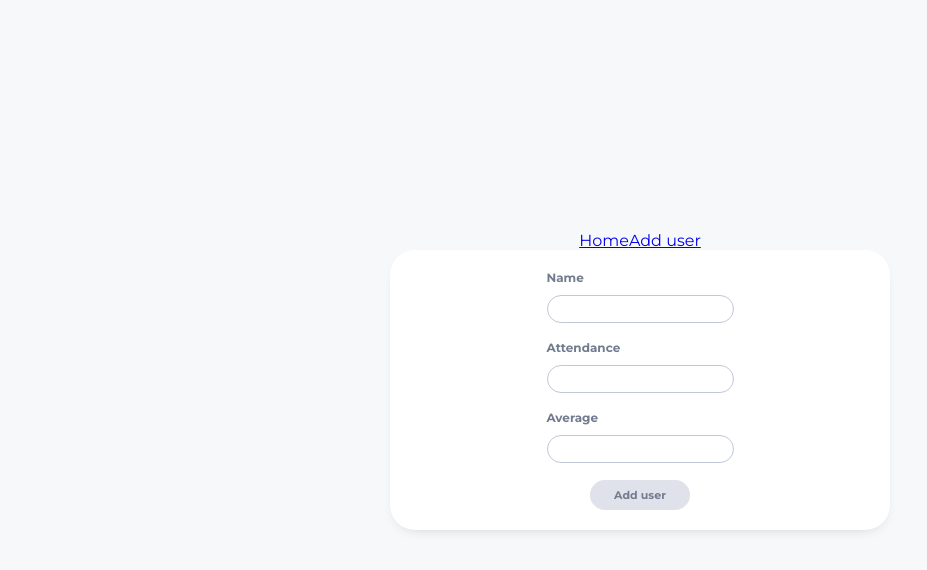
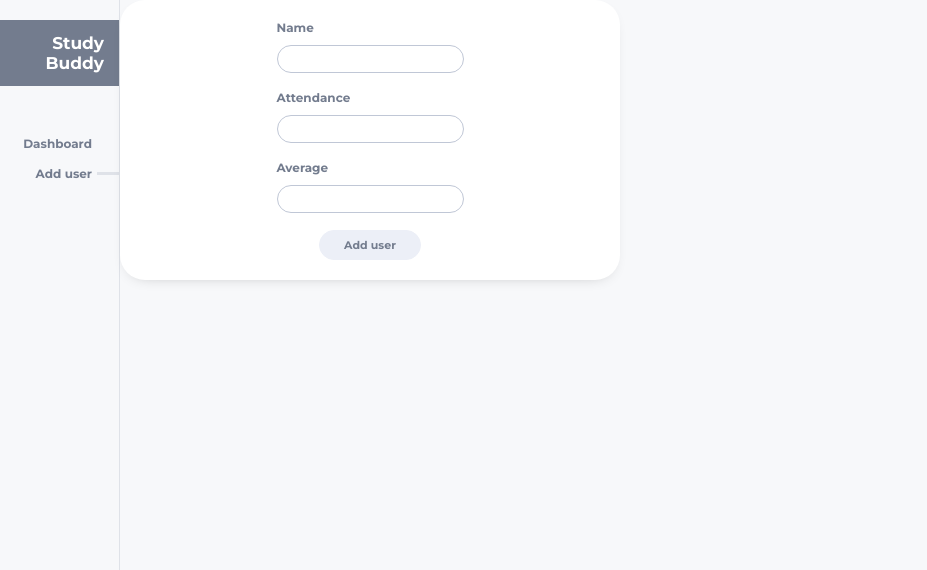
Before and after one commit to novacooo/study-buddy, a React (Create React App) app: page /#/add-user in a window 1280 px wide. Shown: the top 570 px of the page, without its empty margins (0-927 px from the left). Built offline with nearby package versions, Linux system fonts and the light colour scheme.

Commit message:
Added NavBar component

```diff
--- a/src/assets/styles/theme.ts
+++ b/src/assets/styles/theme.ts
@@ -11,7 +11,7 @@ export const theme = {
     warning: '#E1D888',
     lightPurple: '#C0C7D6',
     border: '#DFE2E8',
-    buttonBg: '#DFE2EB',
+    buttonBg: '#ECEFF7',
     buttonBgHover: '#D6DBE7',
   },
   fontSize: {
@@ -24,6 +24,9 @@ export const theme = {
     regular: '400',
     bold: '700',
   },
+  shadows: {
+    outline: '0px 0px 0px 3px rgba(192, 199, 214, 0.4)',
+  },
 };
 
 export type ThemeType = typeof theme;
--- a/src/components/atoms/Button/Button.tsx
+++ b/src/components/atoms/Button/Button.tsx
@@ -1,9 +1,9 @@
 import styled from 'styled-components';
 
 const Button = styled.button`
-  padding: 8px 24px;
+  padding: 7px 24px;
   background-color: ${({ theme }) => theme.colors.buttonBg};
-  border: none;
+  border: 1px solid ${({ theme }) => theme.colors.buttonBg};
   border-radius: 100px;
   font-size: ${({ theme }) => theme.fontSize.s};
   font-weight: ${({ theme }) => theme.fontWeight.bold};
@@ -13,6 +13,11 @@ const Button = styled.button`
     cursor: pointer;
     background-color: ${({ theme }) => theme.colors.buttonBgHover};
   }
+
+  &:focus {
+    border: 1px solid ${({ theme }) => theme.colors.lightPurple};
+    box-shadow: ${({ theme }) => theme.shadows.outline};
+  }
 `;
 
 export default Button;
--- a/src/components/atoms/Input/Input.tsx
+++ b/src/components/atoms/Input/Input.tsx
@@ -7,6 +7,6 @@ export const Input = styled.input`
   border-radius: 25px;
 
   &:focus {
-    box-shadow: -2px 4px 10px rgba(115, 124, 142, 0.12);
+    box-shadow: ${({ theme }) => theme.shadows.outline};
   }
 `;
--- /dev/null
+++ b/src/components/atoms/NavBarLink/NavBarLink.styles.tsx
@@ -0,0 +1,27 @@
+import styled from 'styled-components';
+import { NavLink } from 'react-router-dom';
+
+export const Rectangle = styled.div`
+  width: 22px;
+  height: 3px;
+  background-color: ${({ theme }) => theme.colors.lightGrey};
+`;
+
+export const StyledNavLink = styled(NavLink)`
+  display: flex;
+  justify-content: flex-end;
+  align-items: center;
+  gap: 5px;
+  width: 100%;
+  text-decoration: none;
+
+  &.active ${Rectangle} {
+    background-color: ${({ theme }) => theme.colors.border};
+  }
+`;
+
+export const Text = styled.p`
+  font-size: ${({ theme }) => theme.fontSize.m};
+  font-weight: ${({ theme }) => theme.fontWeight.bold};
+  color: ${({ theme }) => theme.colors.darkGrey};
+`;
--- /dev/null
+++ b/src/components/atoms/NavBarLink/NavBarLink.tsx
@@ -0,0 +1,16 @@
+import React from 'react';
+import { Rectangle, StyledNavLink, Text } from './NavBarLink.styles';
+
+interface INavBarLinkProps {
+  to: string;
+  children: string;
+}
+
+const NavBarLink = ({ to, children }: INavBarLinkProps) => (
+  <StyledNavLink exact to={to} activeClassName="active">
+    <Text>{children}</Text>
+    <Rectangle />
+  </StyledNavLink>
+);
+
+export default NavBarLink;
--- a/src/components/atoms/UsersListButton/UsersListButton.styles.tsx
+++ b/src/components/atoms/UsersListButton/UsersListButton.styles.tsx
@@ -17,6 +17,10 @@ export const StyledButton = styled.button`
     cursor: pointer;
     background-color: ${({ theme }) => theme.colors.greyHover};
   }
+
+  &:focus {
+    box-shadow: ${({ theme }) => theme.shadows.outline};
+  }
 `;
 
 export const StyledDeleteIcon = styled(DeleteIcon)`
--- /dev/null
+++ b/src/components/organisms/NavBar/NavBar.styles.tsx
@@ -0,0 +1,27 @@
+import styled from 'styled-components';
+
+export const Wrapper = styled.div`
+  width: 120px;
+  height: 100vh;
+  background-color: ${({ theme }) => theme.colors.lightGrey};
+  border-right: 1px solid ${({ theme }) => theme.colors.border};
+`;
+
+export const LogoWrapper = styled.div`
+  margin-top: 20px;
+  padding: 13px 15px;
+  width: 100%;
+  background-color: ${({ theme }) => theme.colors.darkGrey};
+  font-size: ${({ theme }) => theme.fontSize.l};
+  font-weight: ${({ theme }) => theme.fontWeight.bold};
+  color: ${({ theme }) => theme.colors.white};
+  text-align: end;
+`;
+
+export const NavWrapper = styled.nav`
+  margin-top: 50px;
+  display: flex;
+  flex-direction: column;
+  justify-content: end;
+  gap: 15px;
+`;
--- /dev/null
+++ b/src/components/organisms/NavBar/NavBar.tsx
@@ -0,0 +1,19 @@
+import NavBarLink from 'components/atoms/NavBarLink/NavBarLink';
+import React from 'react';
+import { LogoWrapper, NavWrapper, Wrapper } from './NavBar.styles';
+
+const NavBar = () => (
+  <Wrapper>
+    <LogoWrapper>
+      Study
+      <br />
+      Buddy
+    </LogoWrapper>
+    <NavWrapper>
+      <NavBarLink to="/">Dashboard</NavBarLink>
+      <NavBarLink to="/add-user">Add user</NavBarLink>
+    </NavWrapper>
+  </Wrapper>
+);
+
+export default NavBar;
--- a/src/views/Root.tsx
+++ b/src/views/Root.tsx
@@ -1,19 +1,16 @@
 import React, { useEffect, useState } from 'react';
 import styled, { ThemeProvider } from 'styled-components';
-import { HashRouter, Switch, Route, Link } from 'react-router-dom';
+import { HashRouter, Switch, Route } from 'react-router-dom';
 import { IUserData, users as usersData } from 'data/users';
 import UsersList from 'components/organisms/UsersList/UsersList';
 import GlobalStyle from 'assets/styles/GlobalStyle';
 import { theme } from 'assets/styles/theme';
 import Form from 'components/organisms/Form/Form';
+import NavBar from 'components/organisms/NavBar/NavBar';
 
 const Wrapper = styled.div`
   display: flex;
-  flex-direction: column;
-  justify-content: center;
-  align-items: center;
-  flex-grow: 1;
-  padding: 50px;
+  align-items: flex-start;
   width: 100%;
   min-height: 100%;
   background-color: ${({ theme }) => theme.colors.lightGrey};
@@ -79,10 +76,7 @@ const Root = () => {
       <ThemeProvider theme={theme}>
         <GlobalStyle />
         <Wrapper>
-          <nav>
-            <Link to="/">Home</Link>
-            <Link to="/add-user">Add user</Link>
-          </nav>
+          <NavBar />
           <Switch>
             <Route exact path="/">
               <UsersList users={users} isLoading={isLoading} deleteUser={deleteUser} />
```
